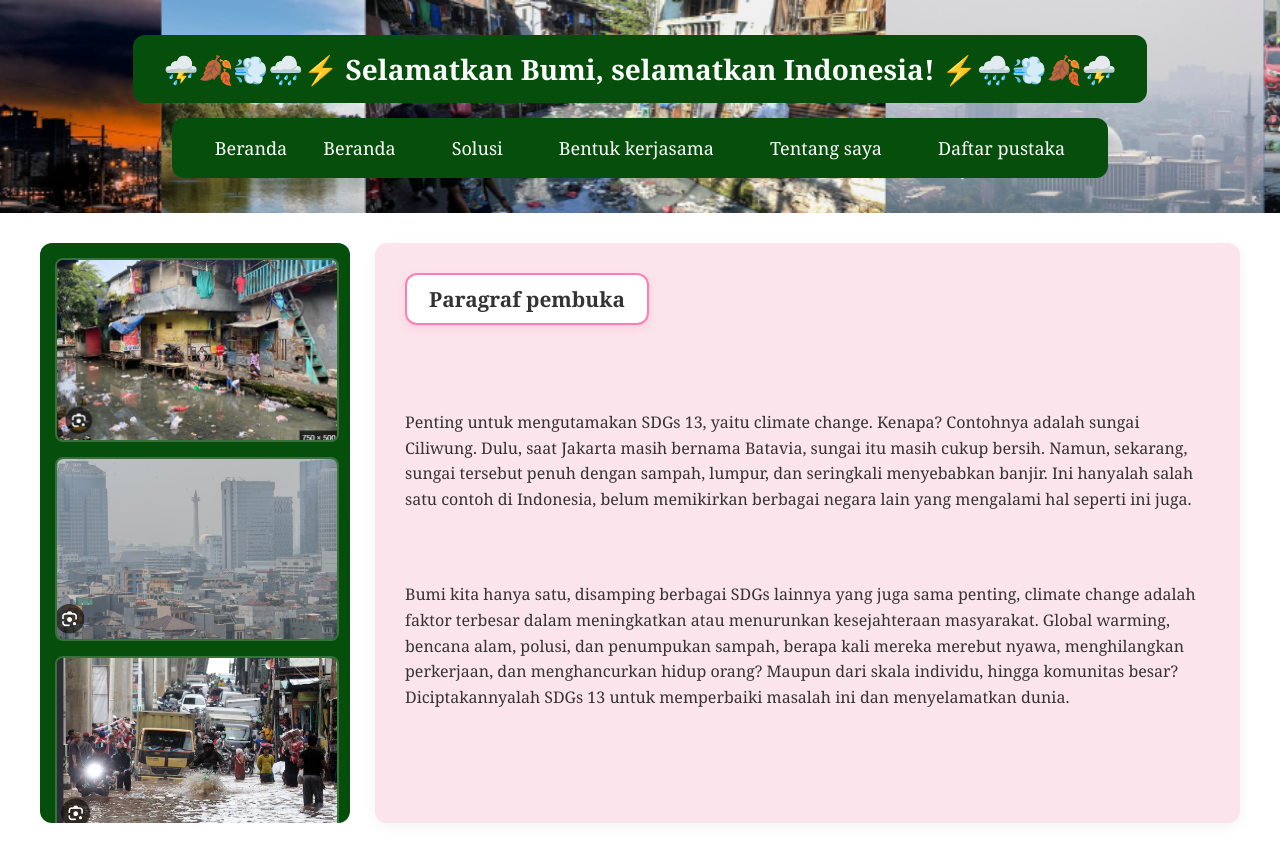
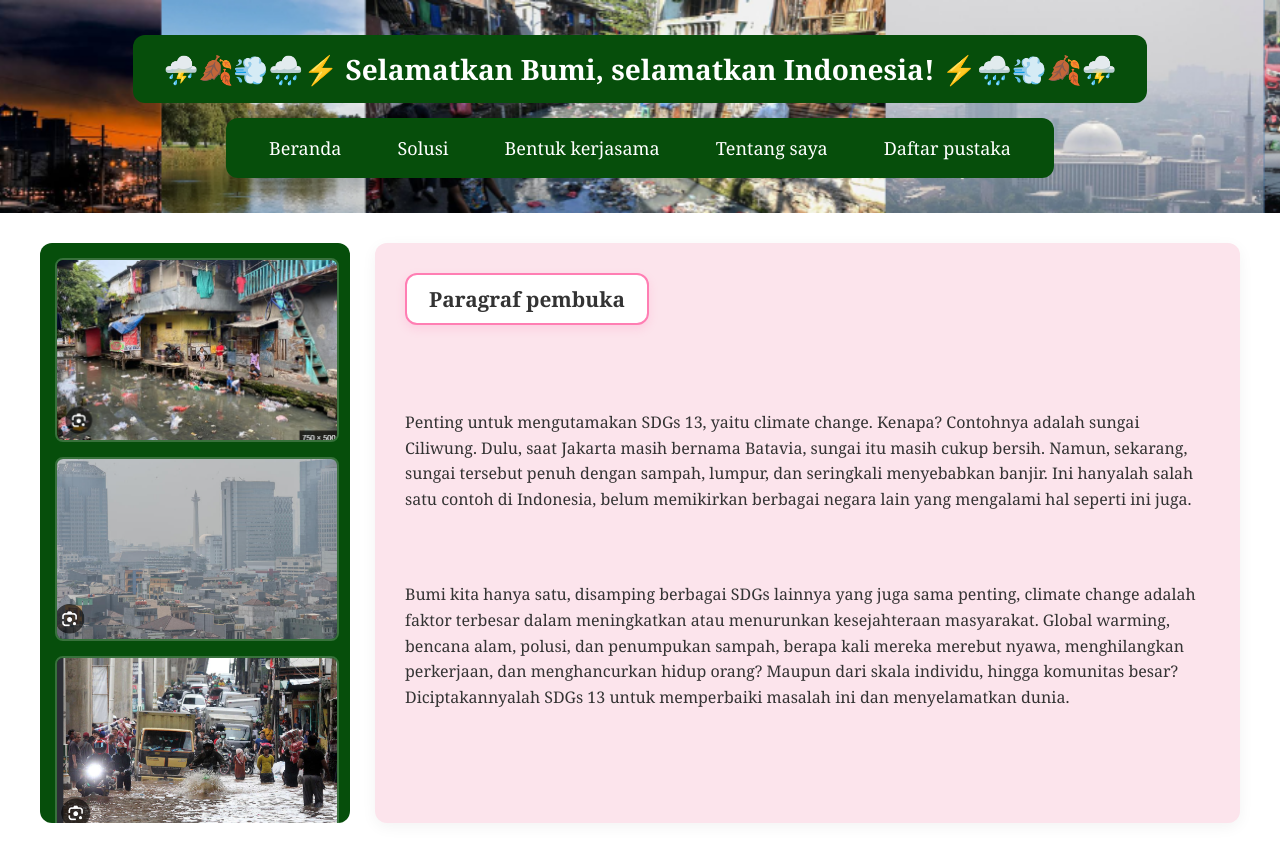
Before and after one commit to xxikrene-dev/ILindividuivananana, a plain HTML site: page index.html in a window 1280 px wide. Shown: the top 843 px of the page. Drawn offline with Linux system fonts and the light colour scheme.

Commit message:
Update index.html

```diff
--- a/index.html
+++ b/index.html
@@ -17,8 +17,6 @@
   <!-- Beranda with Dropdown -->
   <div class="dropdown">
     <a href="index.html" class="nav-btn">Beranda</a>
-   <div class="dropdown">
-    <a href="./" class="nav-btn">Beranda</a>
     <div class="dropdown-content">
       <a href="index.html#pembuka">Pembuka</a>
       <a href="index.html#sdgs-meaning">Pengertian SDGs</a>
@@ -26,7 +24,7 @@
       <a href="index.html#17-sdgs">17 SDGs</a>
     </div>
   </div>
-  </div>
+
 
 
 
```
